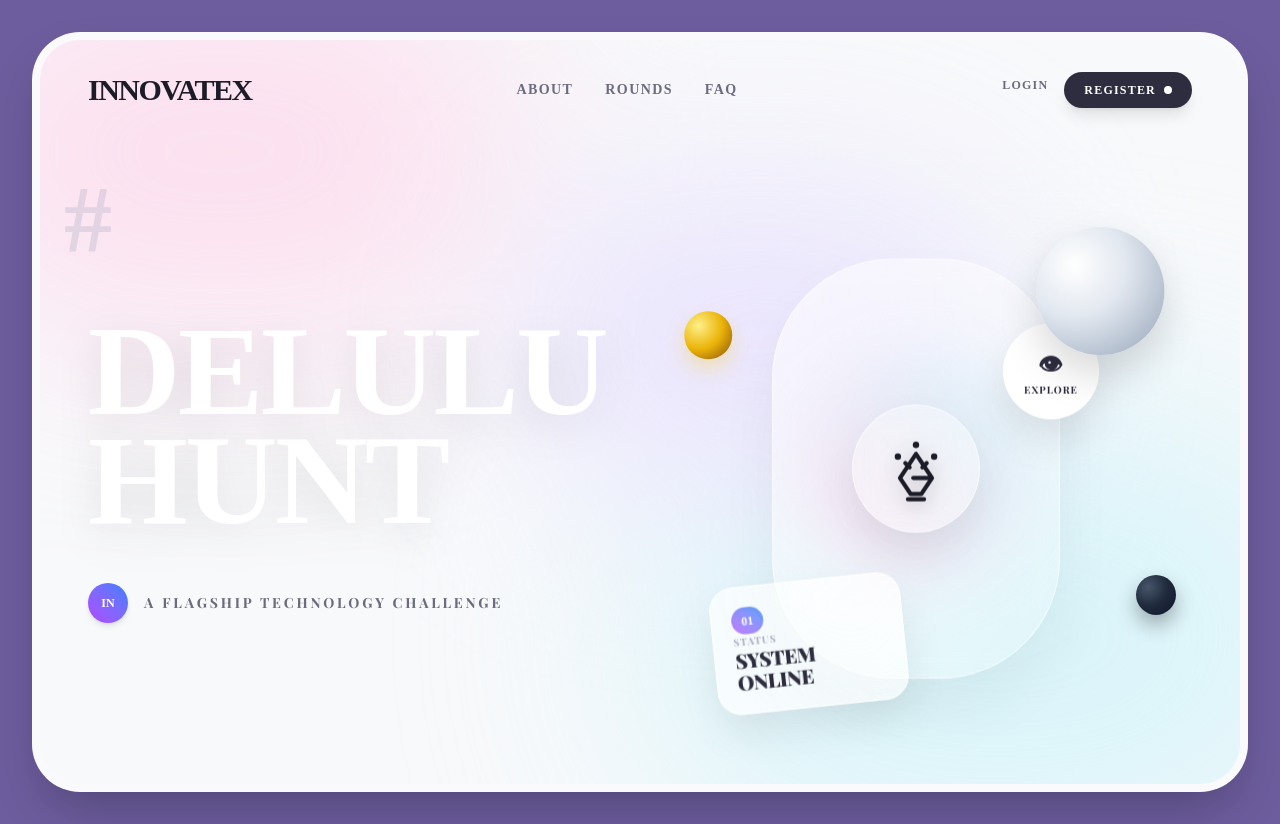
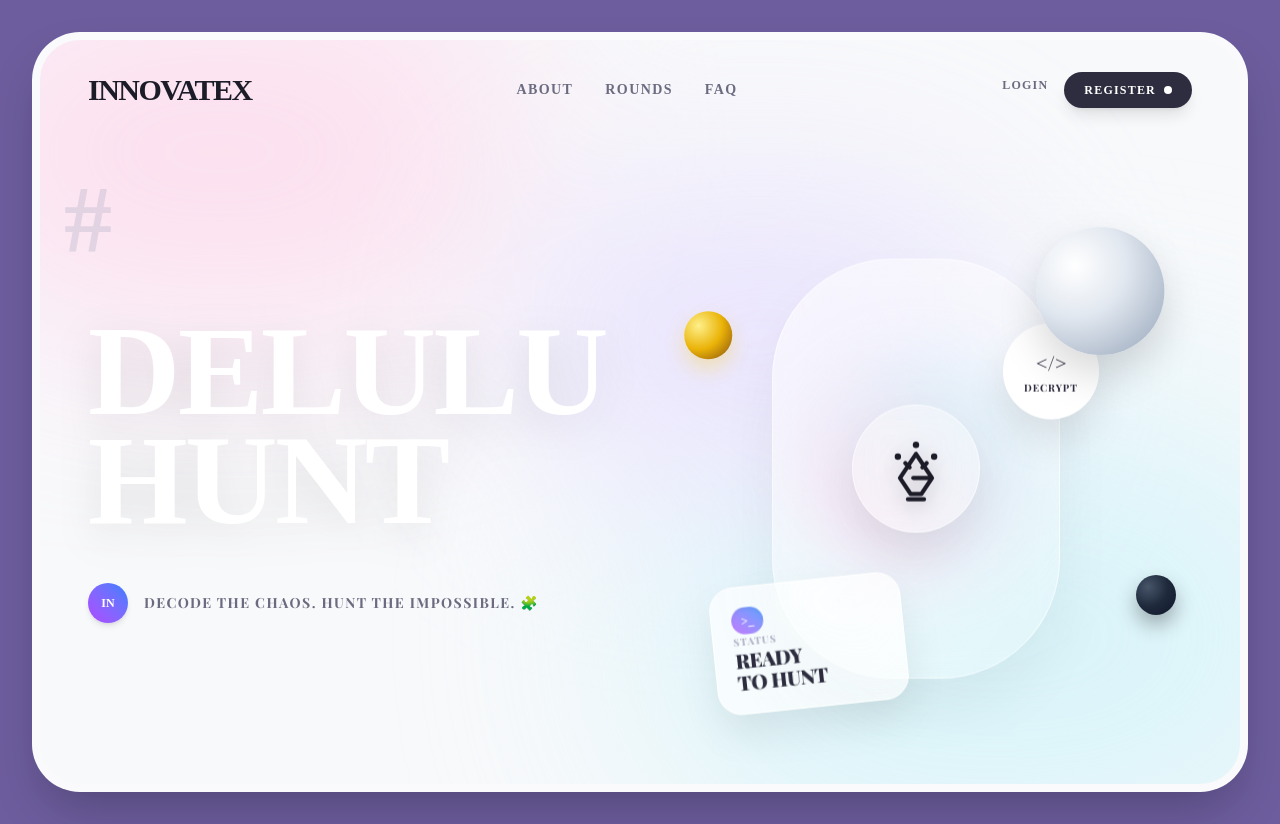
Before and after one commit to SaiSurya2803/deluluhunt, a Next.js app: page / in a window 1280 px wide. Built offline with nearby package versions, Linux system fonts and the light colour scheme; no server answers; the database is empty; a web font is replaced by a local one.

Commit message:
feat(ui): update copy text on home page to better fit hackathon theme

```diff
--- a/src/app/page.tsx
+++ b/src/app/page.tsx
@@ -83,8 +83,8 @@ export default function Home() {
                   <div className="w-10 h-10 rounded-full bg-gradient-to-tr from-purple-500 to-blue-500 flex items-center justify-center text-white font-bold text-xs shadow-md">
                     IN
                   </div>
-                  <div className="text-sm font-serif font-bold text-[#6B6B80] tracking-[0.2em] uppercase">
-                    A FLAGSHIP TECHNOLOGY CHALLENGE
+                  <div className="text-sm font-serif font-bold text-[#6B6B80] tracking-[0.1em] uppercase">
+                    Decode the chaos. Hunt the impossible. 🧩
                   </div>
                 </div>
               </motion.div>
@@ -136,13 +136,13 @@ export default function Home() {
                   </svg>
                 </div>
 
-                {/* Floating 'Explore' Badge */}
+                {/* Floating 'Decrypt' Badge */}
                 <motion.div
                   animate={{ y: [0, -5, 0] }}
                   transition={{ duration: 4, repeat: Infinity, ease: "easeInOut", delay: 1 }}
                   className="absolute top-16 right-[-40px] w-24 h-24 rounded-full bg-white shadow-[0_20px_40px_rgba(0,0,0,0.1)] flex flex-col items-center justify-center text-[10px] font-bold text-[#2D2D3F] uppercase tracking-widest z-30 font-serif"
                 >
-                  <span className="text-2xl mb-1">👁</span> Explore
+                  <span className="text-xl mb-1 font-mono tracking-tighter">&lt;/&gt;</span> DECRYPT
                 </motion.div>
 
                 {/* Overlapping Glass Card (Bottom Left) */}
@@ -152,11 +152,11 @@ export default function Home() {
                   className="absolute bottom-[-30px] left-[-60px] w-48 h-32 bg-white/70 backdrop-blur-xl border border-white rounded-3xl shadow-[0_20px_40px_rgba(0,0,0,0.08)] p-5 flex flex-col justify-between z-30 transform -rotate-6"
                 >
                   <div className="w-8 h-8 rounded-full bg-gradient-to-tr from-purple-400 to-blue-400 text-white flex items-center justify-center font-bold text-xs shadow-inner">
-                    01
+                    <span className="font-mono">{'>_'}</span>
                   </div>
                   <div>
                     <div className="text-[10px] text-[#A8A8C0] font-bold uppercase tracking-widest font-serif">Status</div>
-                    <div className="text-xl text-[#2D2D3F] font-black tracking-tight leading-[1.1] font-serif">SYSTEM<br/>ONLINE</div>
+                    <div className="text-xl text-[#2D2D3F] font-black tracking-tight leading-[1.1] font-serif">READY<br/>TO HUNT</div>
                   </div>
                 </motion.div>
               </motion.div>
```
